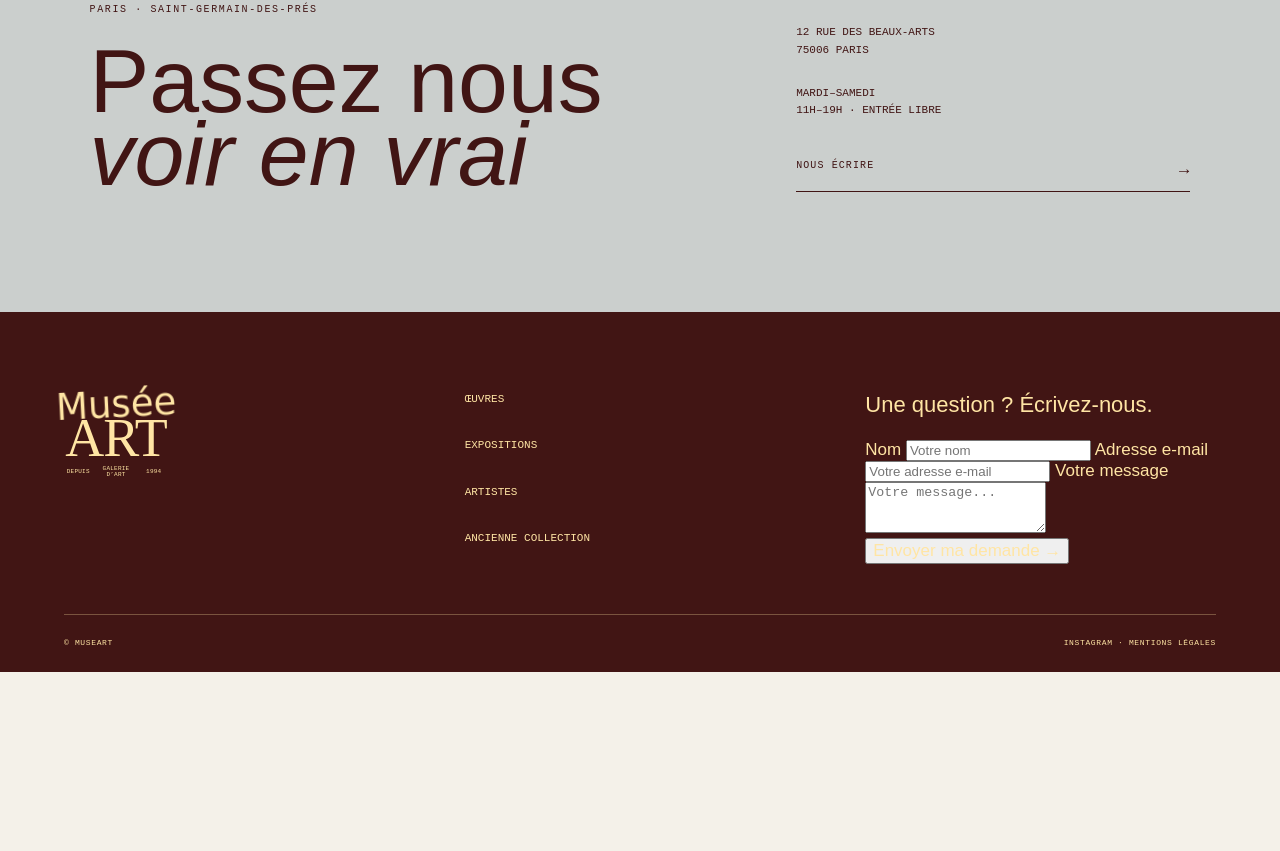
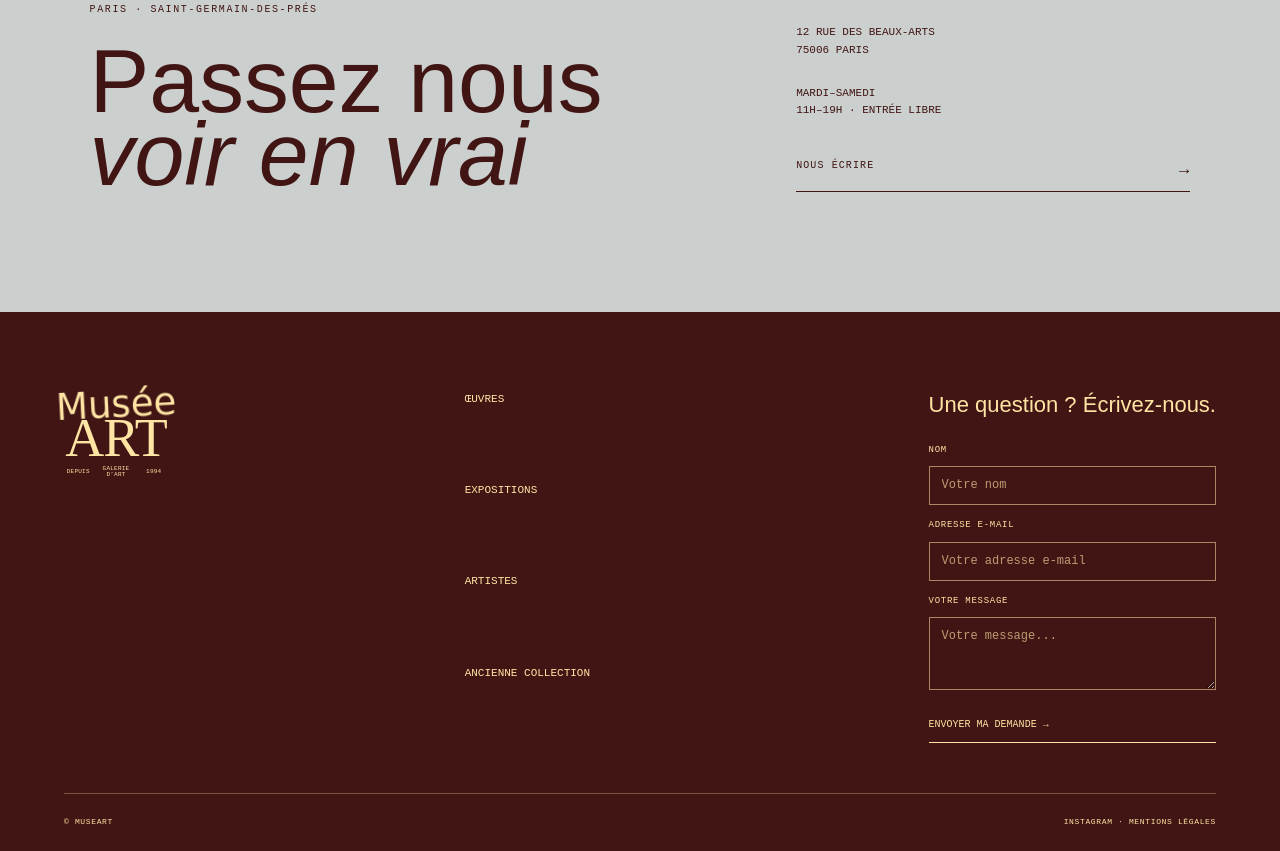
Before and after one commit to Minarubio/projet-museart, a plain HTML site: page index.html in a window 1280 px wide. Shown: the part 7964-8815 px from the top of the page. Before the commit the page ends 8636 px from the top, so only its background shows below. Drawn offline with Linux system fonts and the light colour scheme; a script that the page names is missing; a web font is replaced by a local one.

Commit message:
Update style.css

```diff
--- a/CSS/style.css
+++ b/CSS/style.css
@@ -3,7 +3,7 @@
 @font-face{
   font-family:"Stars Love";
   font-display:swap;
-  src:url("fonts/StarsLove.ttf") format("truetype")
+  src:url("../fonts/StarsLove.ttf") format("truetype")
 }
 
 @font-face{
@@ -1370,3 +1370,59 @@ section[id],
 main[id] {
 scroll-margin-top: 110px;
 }
+
+/* FORMULAIRE DE CONTACT */
+
+#contact-form {
+    width: min(100%, 340px);
+    display: grid;
+    gap: 10px;
+}
+
+#contact-form label {
+    margin-top: 5px;
+    font: 9px/1.3 var(--mono);
+    letter-spacing: .08em;
+    text-transform: uppercase;
+}
+
+#contact-form input,
+#contact-form textarea {
+    width: 100%;
+    padding: 10px 12px;
+    border: 1px solid rgba(255, 229, 164, .55);
+    border-radius: 0;
+    background: transparent;
+    color: var(--butter);
+    font: 12px/1.4 var(--mono);
+}
+
+#contact-form textarea {
+    resize: vertical;
+}
+
+#contact-form input::placeholder,
+#contact-form textarea::placeholder {
+    color: rgba(255, 229, 164, .65);
+}
+
+#contact-form button {
+    margin-top: 8px;
+    padding: 12px 0;
+    display: flex;
+    justify-content: space-between;
+    border: 0;
+    border-bottom: 1px solid currentColor;
+    background: transparent;
+    color: var(--butter);
+    cursor: pointer;
+    font: 10px/1 var(--mono);
+    text-transform: uppercase;
+}
+
+#contact-form input:focus-visible,
+#contact-form textarea:focus-visible,
+#contact-form button:focus-visible {
+    outline: 2px solid var(--butter);
+    outline-offset: 3px;
+}
```
